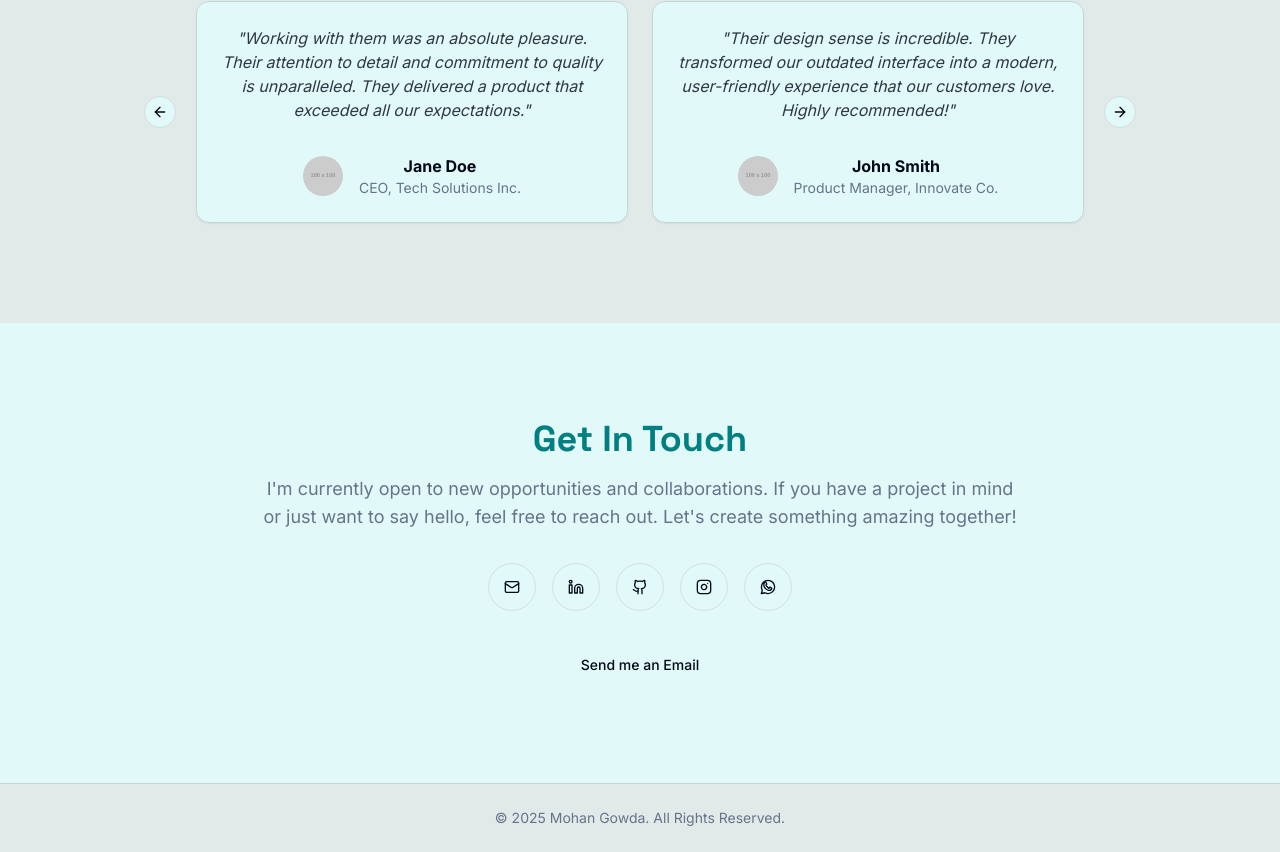
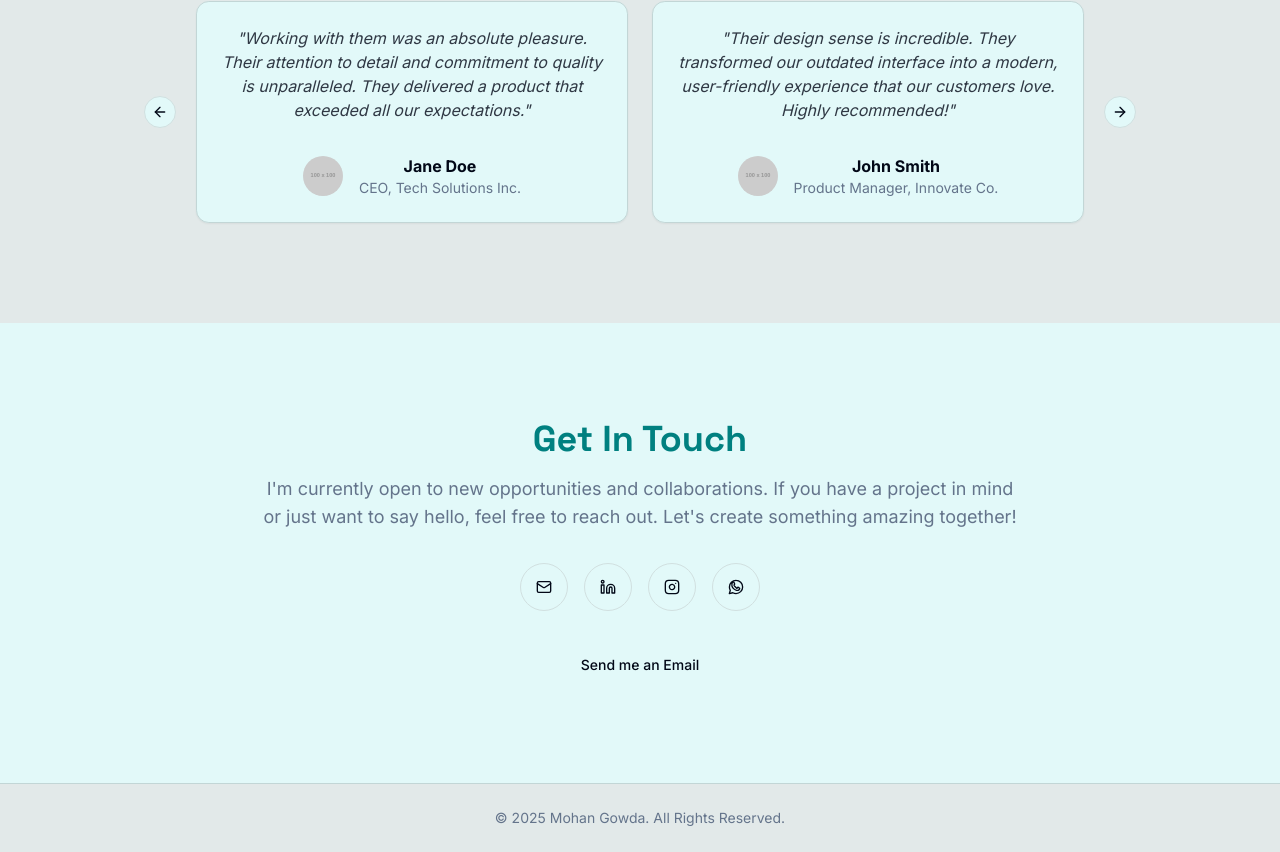
Before and after one commit to sudharshan41/Mohan-Kumar, a Next.js app: page / in a window 1280 px wide. Shown: the part 2387-3239 px from the top of the page. Built offline with nearby package versions, Linux system fonts and the light colour scheme.

Commit message:
Make the following changes:
,

Find this element:

  <LinkComponent hre

```diff
--- a/src/components/contact-section.tsx
+++ b/src/components/contact-section.tsx
@@ -1,5 +1,5 @@
 import { Button } from "@/components/ui/button";
-import { Github, Linkedin, Mail, Instagram } from "lucide-react";
+import { Linkedin, Mail, Instagram } from "lucide-react";
 import Link from "next/link";
 
 const WhatsAppIcon = (props: React.SVGProps<SVGSVGElement>) => (
@@ -21,7 +21,6 @@ const WhatsAppIcon = (props: React.SVGProps<SVGSVGElement>) => (
 const socialLinks = [
   { name: "Email", icon: Mail, url: "mailto:mohankumarh278@gmail.com" },
   { name: "LinkedIn", icon: Linkedin, url: "https://www.linkedin.com/in/mohankumar-h-0279192a9?utm_source=share&utm_campaign=share_via&utm_content=profile&utm_medium=android_app" },
-  { name: "GitHub", icon: Github, url: "https://github.com/yourprofile" },
   { name: "Instagram", icon: Instagram, url: "https://www.instagram.com/mohan.gowda.dee?igsh=bG9paHExcmVyZWM2" },
   { name: "WhatsApp", icon: WhatsAppIcon, url: "https://wa.me/919731479770" },
 ];
```
